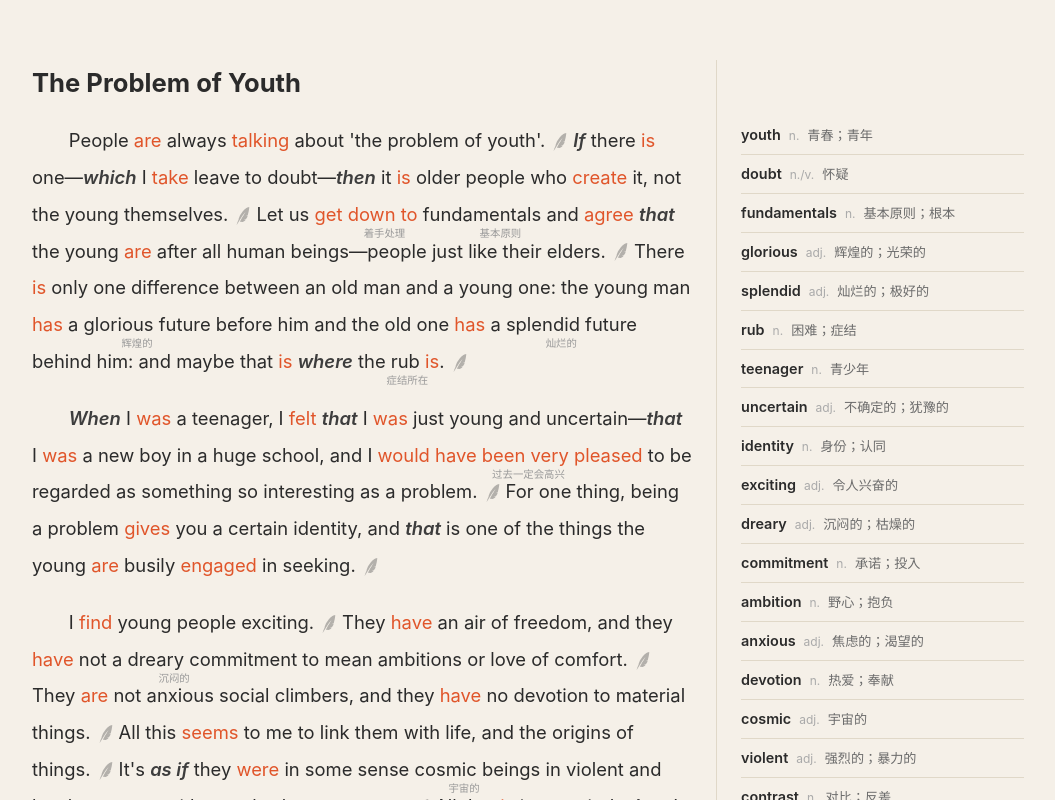
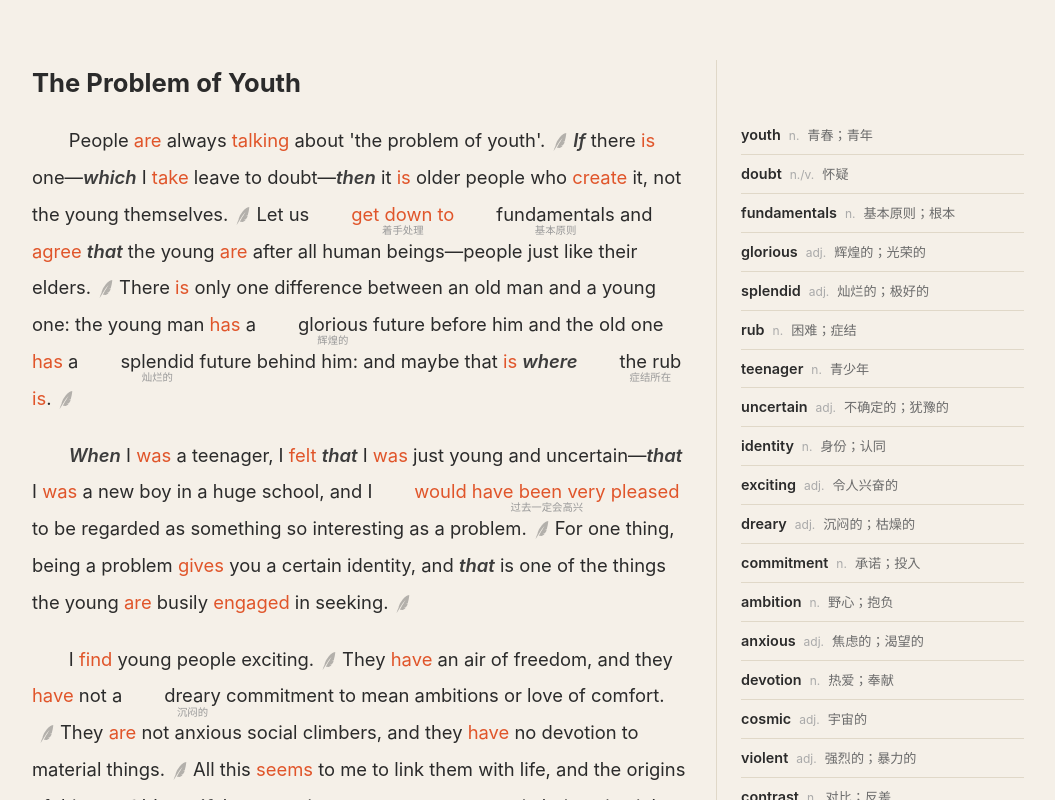
Before and after one commit to farisni/nce-proj, a Vue app: page / in a window 1280 px wide. Shown: the top 800 px of the page, without its empty margins (112-1167 px from the left). Built offline with nearby package versions, Linux system fonts and the light colour scheme.

Commit message:
笔记居中修正+面板展开时隐藏该句笔记

```diff
--- a/src/views/Index.vue
+++ b/src/views/Index.vue
@@ -191,7 +191,7 @@ function segClass(seg: Segment): string {
                         class="noted-phrase"
                       >
                         <span :class="segClass(seg)">{{ seg.text }}</span>
-                        <span class="note-label">{{ seg.noteText }}</span>
+                        <span class="note-label" v-if="activeKey !== s.key">{{ seg.noteText }}</span>
                       </span>
                       <span v-else-if="segClass(seg)" :class="segClass(seg)">{{ seg.text }}</span>
                       <template v-else>{{ seg.text }}</template>
@@ -335,18 +335,20 @@ function segClass(seg: Segment): string {
 
 .noted-phrase {
   position: relative;
+  display: inline-block;
 }
 
 .note-label {
   position: absolute;
-  left: 50%;
-  transform: translateX(-50%);
-  top: 2.4em;
+  left: 0;
+  right: 0;
+  top: 2.8em;
   font-size: 0.65rem;
   color: #999;
   line-height: 1.2;
   white-space: nowrap;
   pointer-events: none;
+  text-align: center;
 }
 
 .vocab-list {
```
